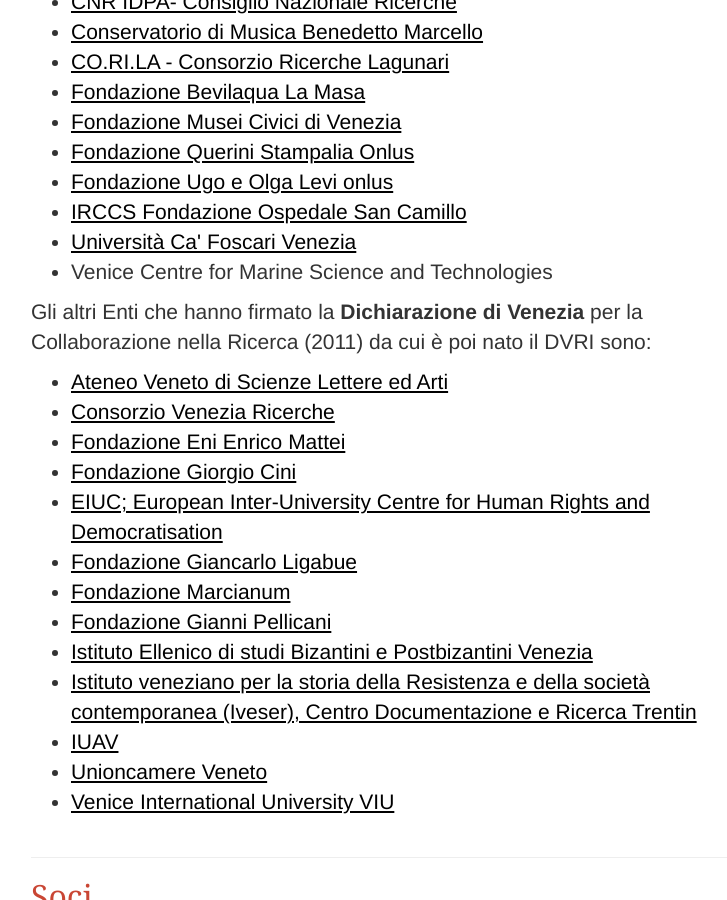
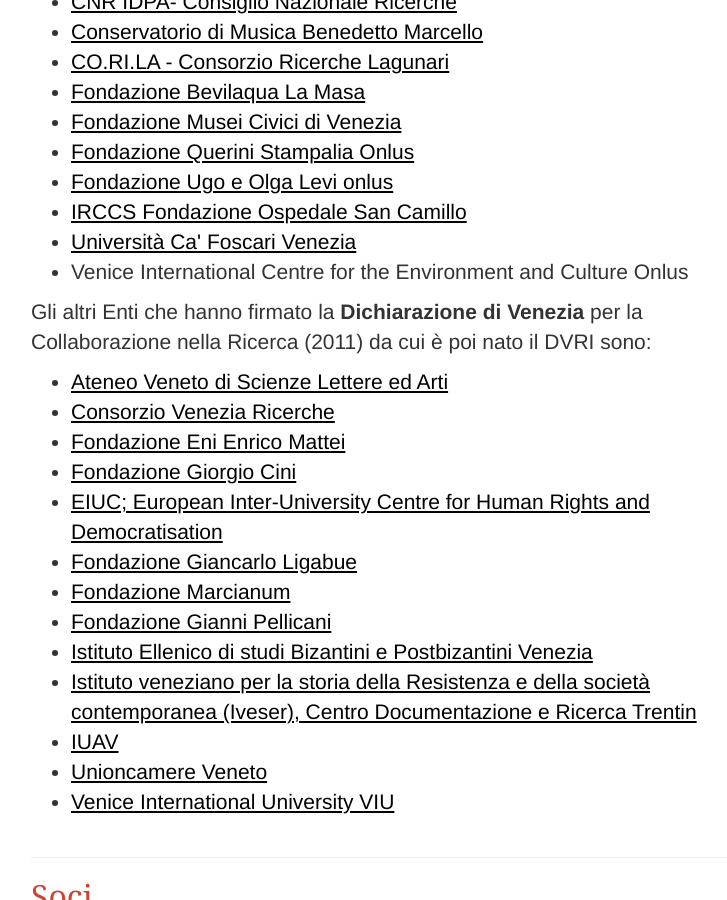
Before and after one commit to simonini/dvri-j-theme, a Jekyll site: the page built from progetti/chi-siamo.html, in a window 1280 px wide and 900 px high, scrolled down 4730 px. Shown: the whole window, without its empty margins (254-981 px from the left). Built offline with Jekyll 4.4.1, drawn with Linux system fonts in a browser that asks for light colours; comment, search, counter and statistics services are not loaded; the table of contents is made by our own code.

Commit message:
Update chi-siamo.html

```diff
--- a/progetti/chi-siamo.html
+++ b/progetti/chi-siamo.html
@@ -78,7 +78,7 @@
 <li><a href="http://www.fondazionelevi.it/" target="_blank">Fondazione Ugo e Olga Levi onlus</a></li>
 <li><a href="http://www.ospedalesancamillo.net" target="_blank">IRCCS Fondazione Ospedale San Camillo</a></li>
 <li><a href="http://www.unive.it" target="_blank">Università Ca' Foscari Venezia</a></li>
-<li>Venice Centre for Marine Science and Technologies</li>
+<li>Venice International Centre for the Environment and Culture Onlus </li>
 </ul>
 <p>Gli altri Enti che hanno firmato la<span class="apple-converted-space"> </span><strong>Dichiarazione di Venezia</strong> per la Collaborazione nella Ricerca (2011) da cui è poi nato il DVRI sono:</p>
 <ul>
```
